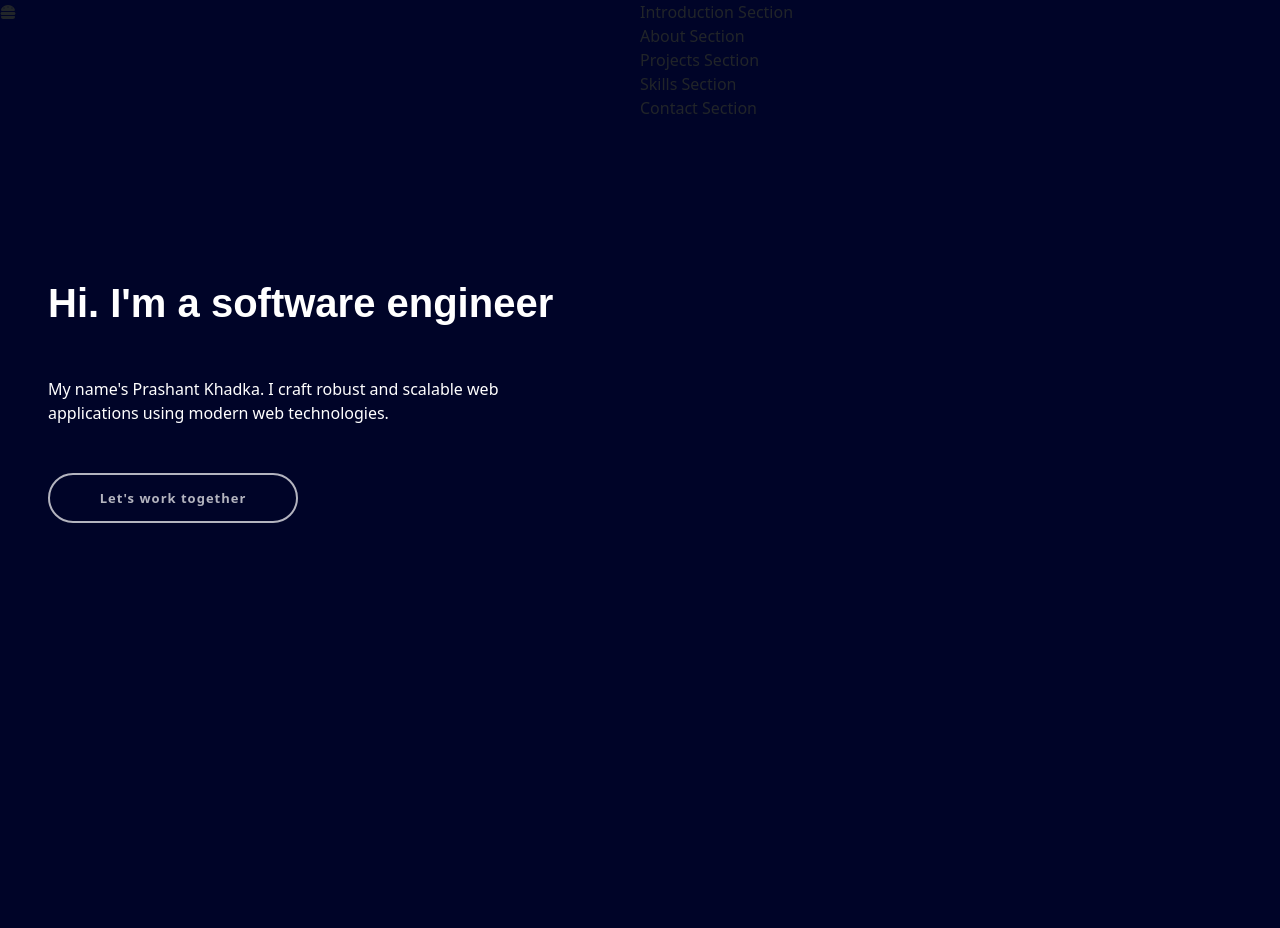
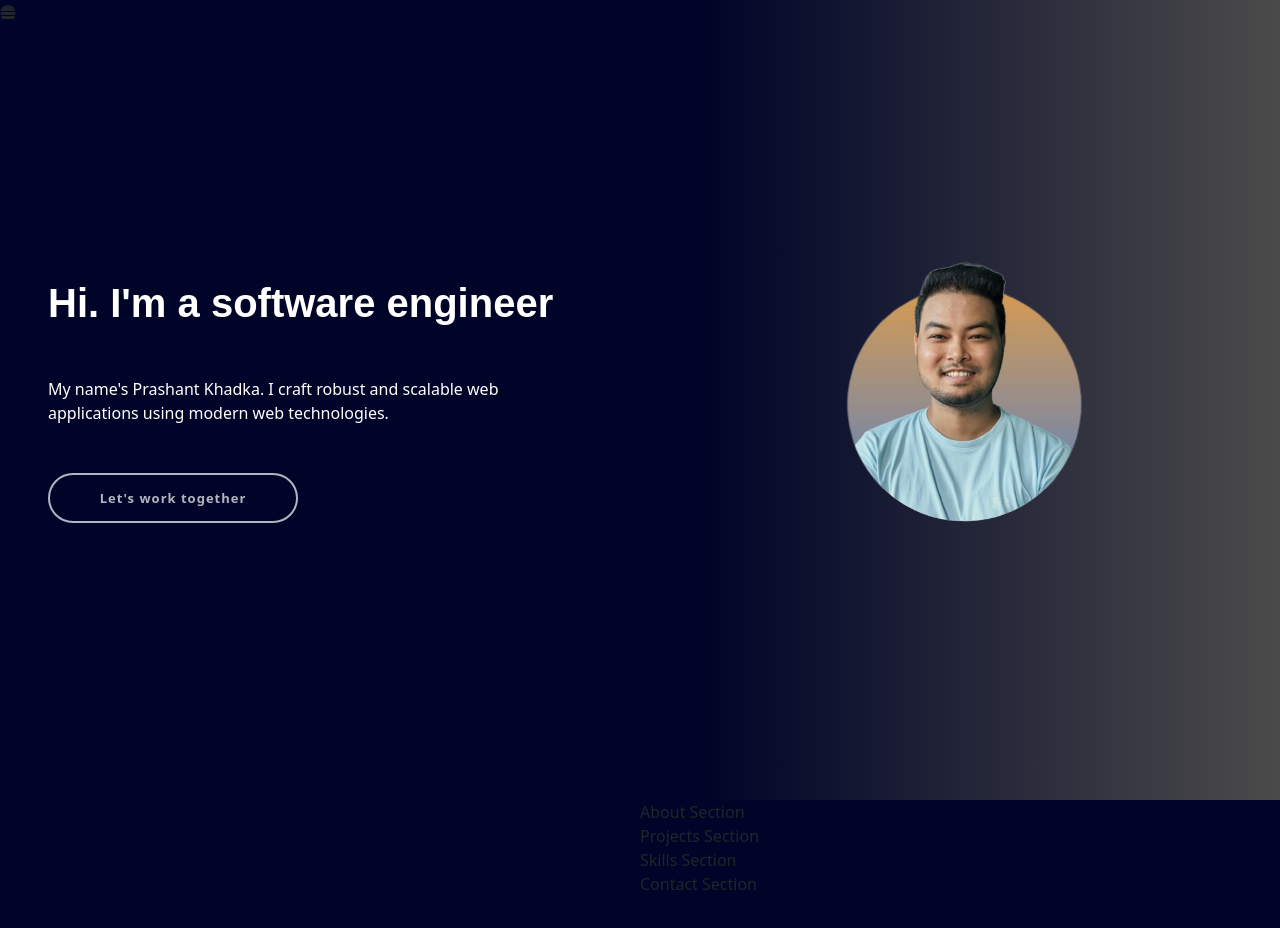
Before and after one commit to alis-khadka/portfolio, a React (Create React App) app: page / in a window 1280 px wide. Shown: the top 928 px of the page. Built offline with nearby package versions, Linux system fonts and the light colour scheme.

Commit message:
feat(): Introduction section

```diff
--- a/src/components/Introduction.js
+++ b/src/components/Introduction.js
@@ -1,8 +1,11 @@
 import './Introduction.scss';
+import headshot from './../headshot.png'
 
 function Introduction() {
 	return (
-		<section>Introduction Section</section>
+		<section id='introduction' className='d-flex justify-content-center align-items-center'>
+			<img src={headshot} alt='hello' />
+		</section>
 	);
 }
 
--- a/src/components/Introduction.scss
+++ b/src/components/Introduction.scss
@@ -0,0 +1,12 @@
+#introduction {
+	min-height: 100vh;
+	background: rgb(0,4,40);
+	background: linear-gradient(90deg, rgba(0,4,40,1) 10%, rgb(75, 75, 75) 100%);
+	position: sticky;
+	top: 0;
+
+	img {
+		height: 300px;
+		width: 300px;
+	}
+}
```
